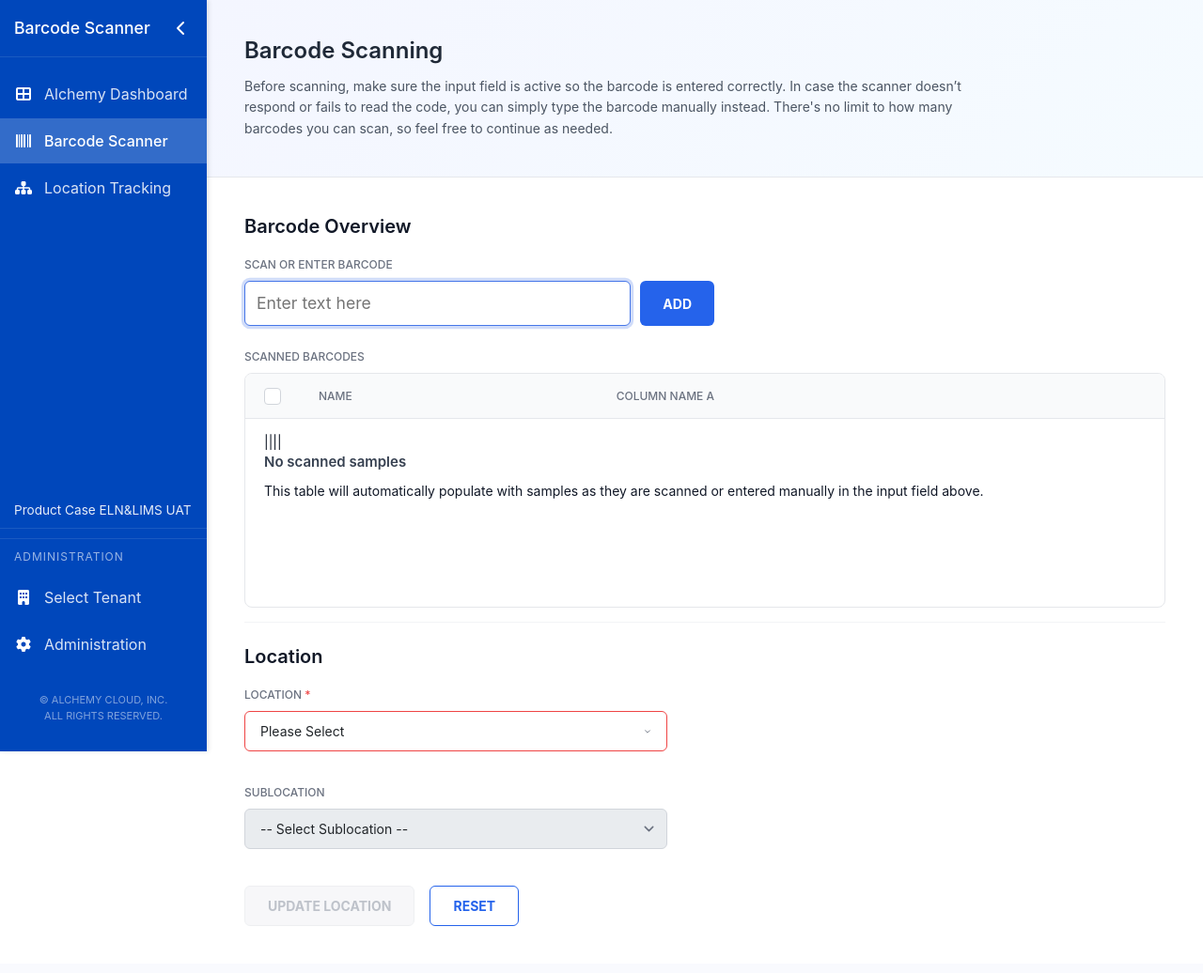
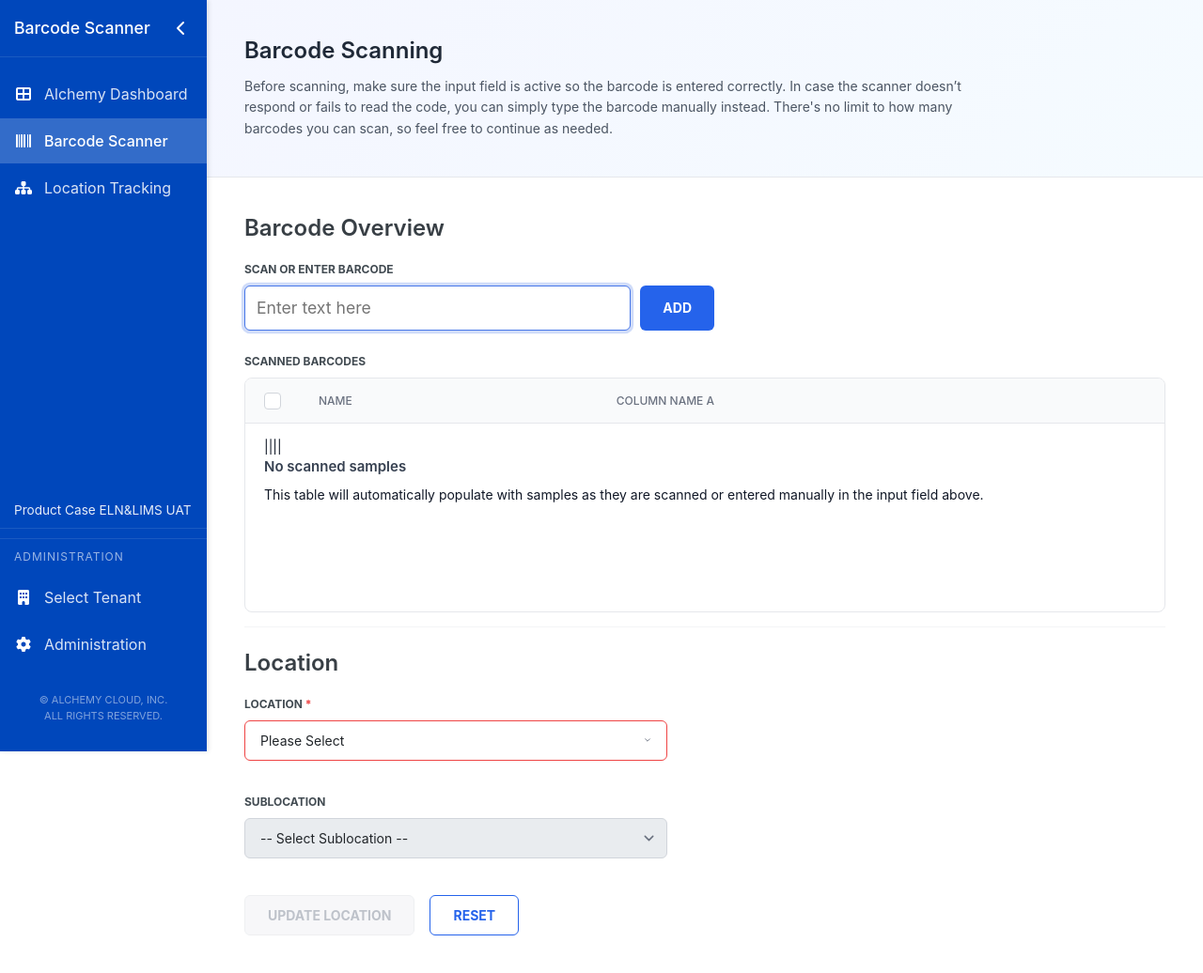
Before and after one commit to pbrose82/barcode_scanning, a Flask app: page /tenant/default in a window 1280 px wide. Shown: the whole page at 94% size. Before the commit the page ends 986 px from the top, so only its background shows below. Run offline with Flask 2, Linux system fonts and the light colour scheme; some libraries are stand-ins or nearby versions.

Commit message:
Update index.html

```diff
--- a/templates/index.html
+++ b/templates/index.html
@@ -38,12 +38,12 @@
     font-size: 14px; color: #4B5563; line-height: 1.6; max-width: 800px; margin: 0;
   }
   .section-title{
-    font-size: 20px; color: #111827; font-weight: 600; margin-bottom: 20px;
+    font-size: 24px; color: #383F45; font-weight: 600; margin-bottom: 20px;
     padding-top: 24px; border-top: 1px solid #F3F4F6;
   }
   .section-title:first-of-type { border-top: none; padding-top: 0; }
   .form-label{
-    font-size: 12px; font-weight: 500; color: #6B7280;
+    font-size: 12px; font-weight: 700; color: #424B52;
     margin-bottom: 8px; display: block; text-transform: uppercase;
   }
 
```
